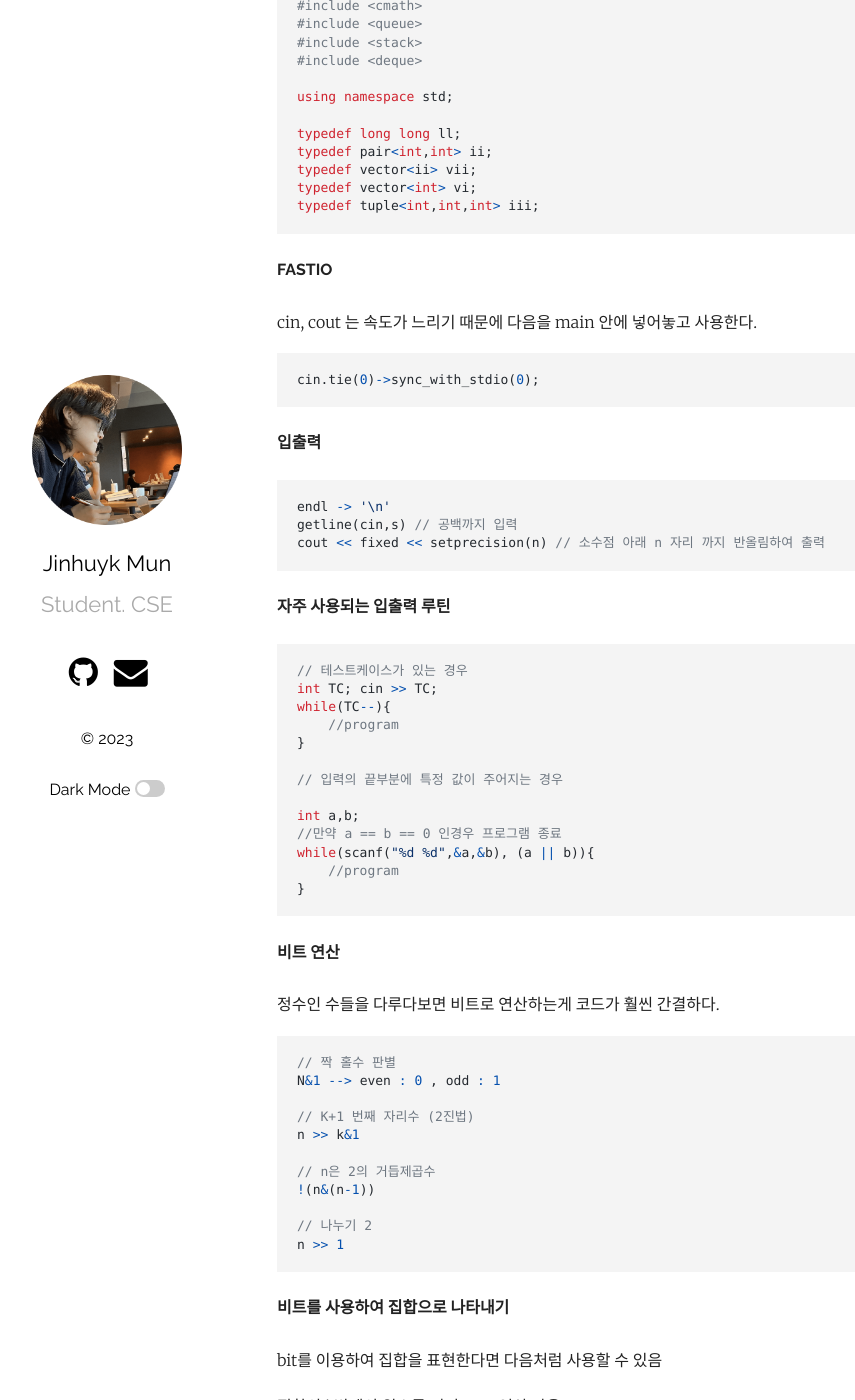
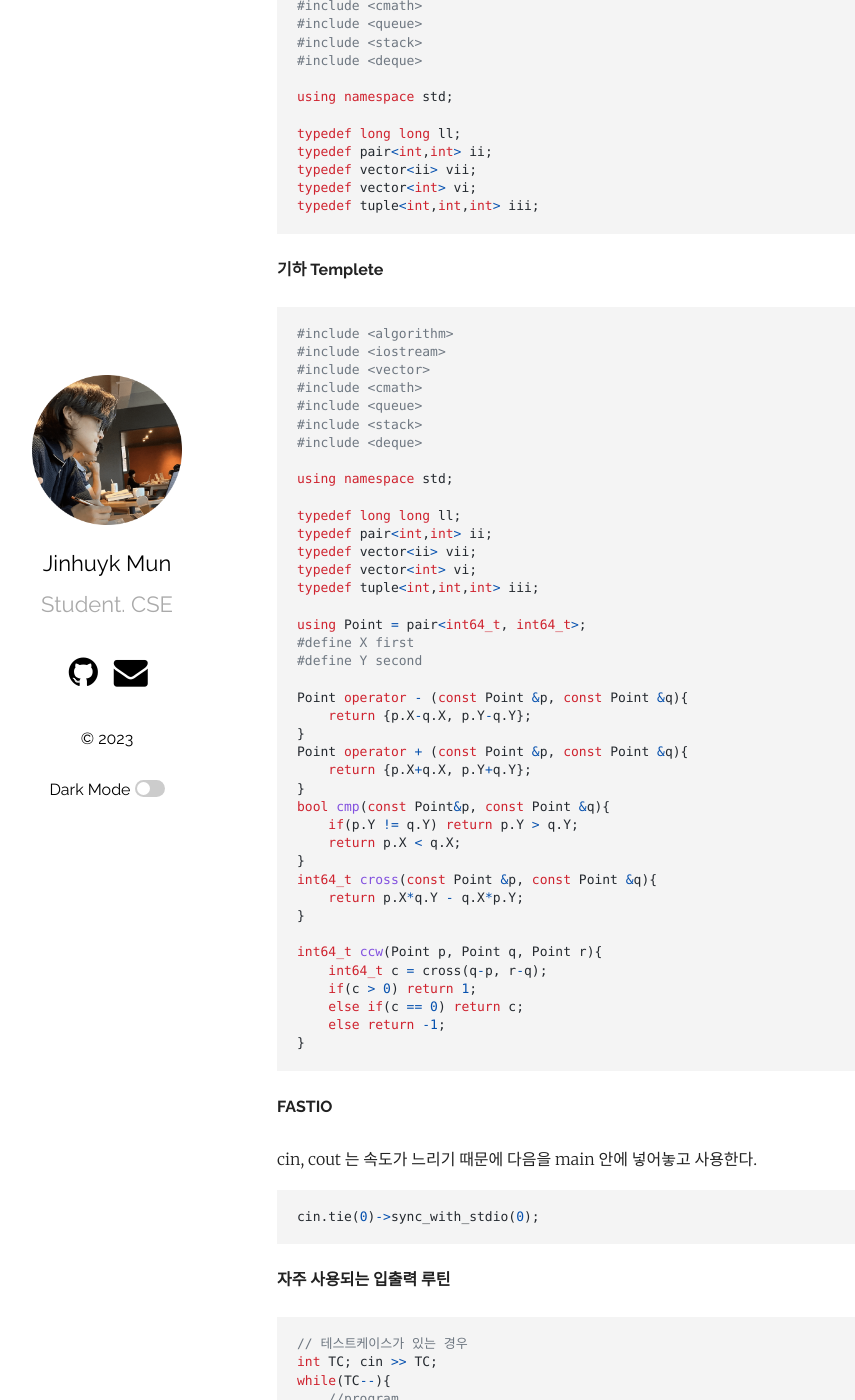
Before and after one commit to jinhuyk/jinhuyk.github.io, a Jekyll site: the page built from _posts/2023-10-25-Tip.md, in a window 1280 px wide and 1400 px high, scrolled down 438 px. Shown: the whole window, without its empty margins (78-933 px from the left). Built offline with Jekyll 4.4.1, drawn with Linux system fonts in a browser that asks for light colours.

Commit message:
templete

````diff
--- a/_posts/2023-10-25-Tip.md
+++ b/_posts/2023-10-25-Tip.md
@@ -28,6 +28,50 @@ typedef vector<int> vi;
 typedef tuple<int,int,int> iii;
 ~~~
 
+#### 기하 Templete
+~~~cpp
+#include <algorithm>
+#include <iostream>
+#include <vector>
+#include <cmath>
+#include <queue>
+#include <stack>
+#include <deque>
+
+using namespace std;
+
+typedef long long ll;
+typedef pair<int,int> ii;
+typedef vector<ii> vii;
+typedef vector<int> vi;
+typedef tuple<int,int,int> iii;
+
+using Point = pair<int64_t, int64_t>;
+#define X first
+#define Y second
+
+Point operator - (const Point &p, const Point &q){
+    return {p.X-q.X, p.Y-q.Y};
+}
+Point operator + (const Point &p, const Point &q){
+    return {p.X+q.X, p.Y+q.Y};
+}
+bool cmp(const Point&p, const Point &q){
+    if(p.Y != q.Y) return p.Y > q.Y;
+    return p.X < q.X;
+}
+int64_t cross(const Point &p, const Point &q){
+    return p.X*q.Y - q.X*p.Y;
+}
+
+int64_t ccw(Point p, Point q, Point r){
+    int64_t c = cross(q-p, r-q);
+    if(c > 0) return 1;
+    else if(c == 0) return c;
+    else return -1;
+}
+~~~
+
 #### FASTIO
 cin, cout 는 속도가 느리기 때문에 다음을 main 안에 넣어놓고 사용한다.
 
@@ -35,12 +79,6 @@ cin, cout 는 속도가 느리기 때문에 다음을 main 안에 넣어놓고
 cin.tie(0)->sync_with_stdio(0);
 ```
 
-#### 입출력
-```cpp
-endl -> '\n'
-getline(cin,s) // 공백까지 입력
-cout << fixed << setprecision(n) // 소수점 아래 n 자리 까지 반올림하여 출력
-```
 
 #### 자주 사용되는 입출력 루틴
 
````
